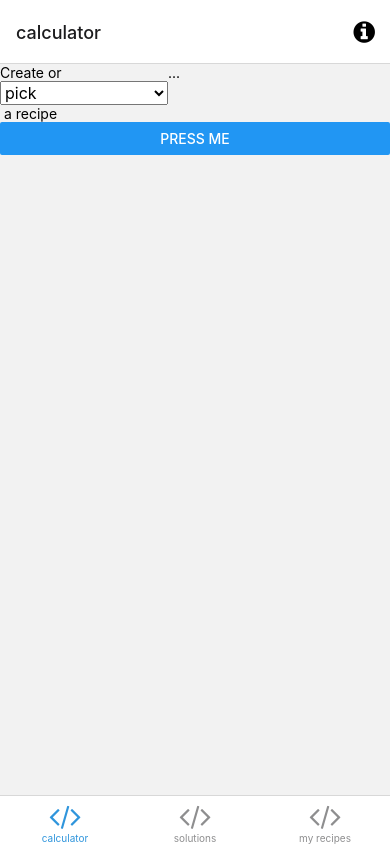
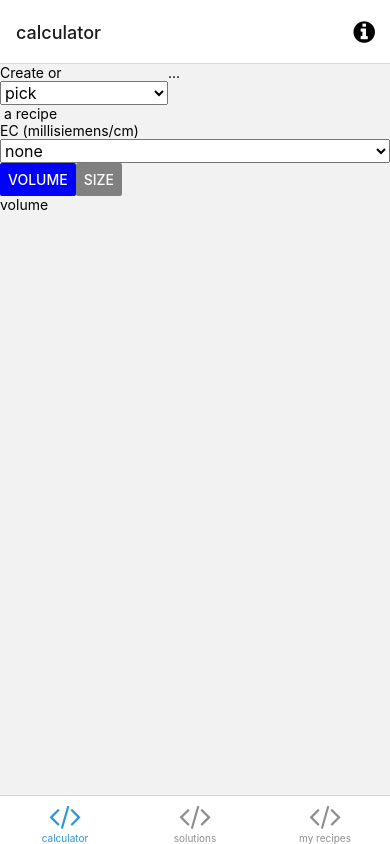
Before and after one commit to niole/hydrocalc-mobile, a React Native app: screen /Calculator in a window 390 px wide. Built offline with nearby package versions, Linux system fonts and the light colour scheme; what expo-linking would draw is missing.

Commit message:
Create use tabs

```diff
--- /dev/null
+++ b/components/Tabs.tsx
@@ -0,0 +1,41 @@
+import * as React from 'react';
+import { Button, Text, View } from 'react-native';
+
+/**
+ * I made some tabs bc for some reason things cost money in mobile
+ */
+
+type TabsProps = {
+  defaultKey: string;
+  children: JSX.Element[] | JSX.Element;
+};
+
+export const Tabs: React.FC<TabsProps> = ({ children, defaultKey }) => {
+  const [selected, setSelected] = React.useState<string>(defaultKey);
+  return (
+    <View>
+      <View style={{ display: "flex", flexDirection: "row" }}>
+        {React.Children.map(children, (child: JSX.Element) => (
+          <Button
+            color={selected === child.props.id ? "blue" : "grey"}
+            onPress={() => setSelected(child.props.id)}
+            title={child.props.title}
+          />
+        ))}
+      </View>
+      {React.Children.map(children, (child: JSX.Element) => (
+        React.cloneElement(child, {...child.props, selected: child.props.id === selected})
+      ))}
+    </View>
+  );
+};
+
+type TabProps = {
+  title: string;
+  id: string;
+  children?: React.ReactNode;
+  onClick?: (k: string) => void;
+  selected?: boolean;
+};
+
+export const Tab: React.FC<TabProps> = ({ title, children, onClick, id, selected }) =>selected ? <View>{children}</View> : null;
--- a/screens/Calculator.tsx
+++ b/screens/Calculator.tsx
@@ -1,10 +1,13 @@
 import * as React from 'react';
-import { Picker, Button, Text, View } from 'react-native';
+import { TextInput, Picker, Button, Text, View } from 'react-native';
 
+import { Tabs, Tab } from '../components/Tabs';
 import { BucketSize, SetRecipes, Recipe, Solution } from '../globalState';
 import { RootTabScreenProps } from '../types';
 import { Screen } from './Screen';
 import { CalculatedRecipeView } from '../recipe';
+
+enum VolumeView { Volume, Size };
 
 type Props = {
   solutions: Solution[];
@@ -12,16 +15,53 @@ type Props = {
   setRecipes: SetRecipes;
 };
 
-export default function Calculator({ recipes, navigation }: RootTabScreenProps<'Calculator'> & Props) {
+export default function Calculator({ solutions, recipes, navigation }: RootTabScreenProps<'Calculator'> & Props) {
+  const [ec, setEc] = React.useState<number | undefined>();
+  const [bucketSize, setBucketSize] = React.useState<BucketSize | undefined>();
+  const [solution, setSolution] = React.useState<Solution | undefined>();
+  const [wipRecipe, setWipRecipe] = React.useState<Recipe | undefined>();
+
+  React.useEffect(() => {
+    if (ec && solution && bucketSize) {
+      setWipRecipe({
+        name: 'untitled recipe',
+        solution,
+        bucketSize,
+        ec
+      });
+    }
+  }, [ec, solution, bucketSize]);
+
   return (
     <Screen title="calculator">
       <View>
-        <CalculatedRecipeView recipes={recipes} />
-        <Button
-          onPress={() => console.log('cat')}
-          title="Press Me"
-        />
+        <CalculatedRecipeView recipes={recipes} defaultRecipe={wipRecipe} />
+        <TextInput placeholder="EC (millisiemens/cm)" onChangeText={handleSetEc(setEc)} />
+        <Picker onValueChange={handleSetSolution(setSolution, solutions)}>
+          <Picker.Item label="none" value={undefined} />
+          {solutions.map(s => <Picker.Item label={s.name} value={s.name}/>)}
+        </Picker>
+        <Tabs defaultKey="volume">
+          <Tab title="Volume" id="volume">
+            <Text>volume</Text>
+          </Tab>
+          <Tab title="Size" id="size">
+            <Text>size</Text>
+          </Tab>
+        </Tabs>
       </View>
     </Screen>
   );
 }
+
+const handleSetEc = (setEc: (ec: number) => void) => (t: string) => {
+    try {
+      setEc(parseFloat(t));
+    } catch (error) {
+      console.error("someething went wrong when parsing ec input: ", error);
+    }
+};
+
+const handleSetSolution = (setSolution: (s?: Solution) => void, solutions: Solution[]) => (solutionName?: string) => {
+  setSolution(solutions.find(s => s.name === solutionName));
+};
```
